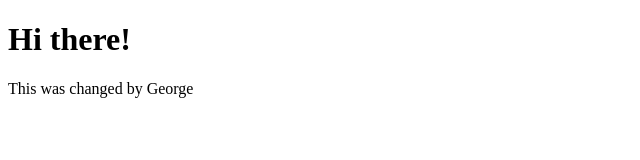
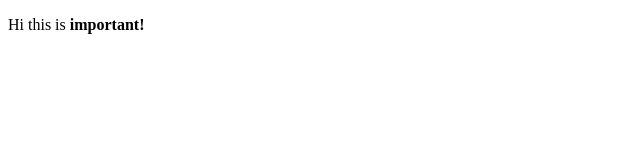
Before and after one commit to georgeciurca/learning_JS, a plain HTML site: page index.html in a window 1280 px wide. Shown: the whole page, without its empty margins (0-640 px from the left). Drawn offline with Linux system fonts and the light colour scheme.

Commit message:
learning in progress

```diff
--- a/app.js
+++ b/app.js
@@ -1,10 +1,32 @@
-/* console.dir(document);
+//ADD AN ELEMENT
+//1. Create the new element
 
-document.body.children[1].children[0].href = 'https://gnphotoart.co.uk'; */
+let newAnchorElement = document.createElement('a');
+newAnchorElement.href = 'https://gnphotoart.co.uk';
+newAnchorElement.textContent = 'This leads to my website';
 
+//2.Get access to the parent element that should hold the new element
 
-let anchorElement = document.getElementById('external-link');
+let firstParagraph = document.querySelector('p');
 
-anchorElement.href = 'https://gnphotoart.co.uk';
+//3.Insert the new element into the parent element content
 
-document.querySelector('#external-id');
+firstParagraph.append(newAnchorElement);
+
+//REMOVE ELEMENTS
+
+//1. Select the element that should be removed
+
+let firstH1Element = document.querySelector('h1');
+
+//2. Remove the element
+
+firstH1Element.remove();
+
+//MOVE ELEMENTS
+firstParagraph.parentElement.append(firstParagraph);
+
+// innerHTML
+
+console.log(firstParagraph.innerHTML);
+firstParagraph.innerHTML = 'Hi this is <strong>important!</strong>';
--- a/index.html
+++ b/index.html
@@ -6,7 +6,7 @@
     <meta name="viewport" content="width=device-width, initial-scale=1.0" />
     <title>JavaScript Introduction</title>
     <script src="app.js" defer></script>
-    <script src="excersise.js" defer></script>
+<!--     <script src="excersise.js" defer></script> -->
   </head>
   <body>
     <h1 id="h1-title">Hi there!</h1>
```
